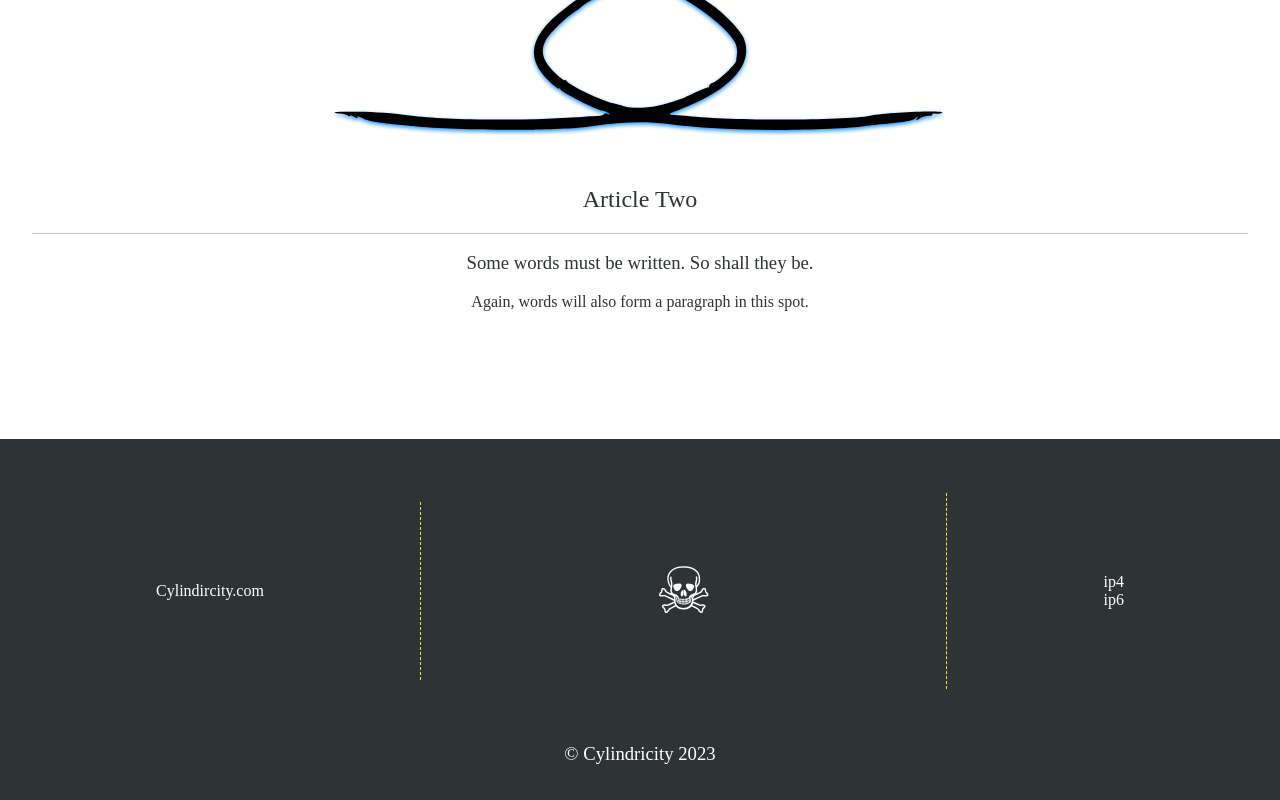
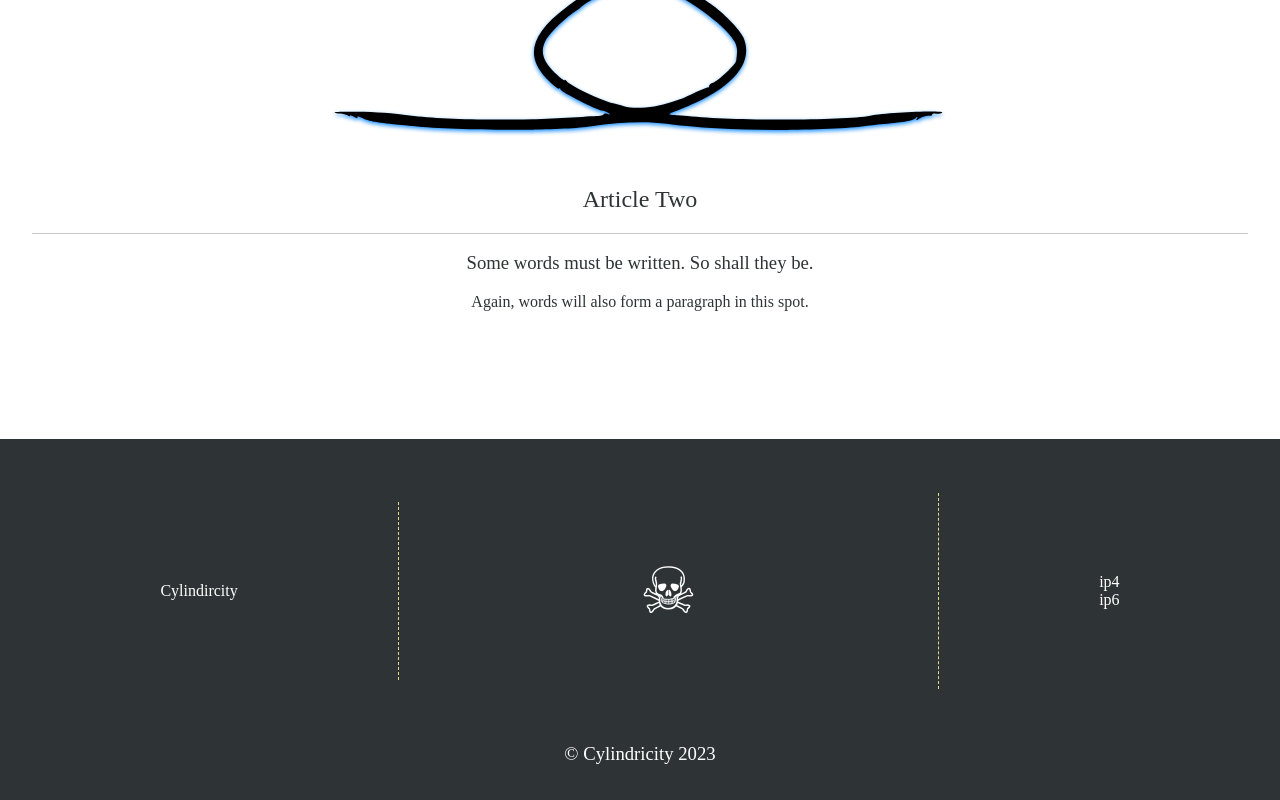
Before and after one commit to loBlade/loBlade.github.io, a plain HTML site: page index.html in a window 1280 px wide. Shown: the part 1301-2101 px from the top of the page. Drawn offline with Linux system fonts and the light colour scheme.

Commit message:
index.html change

```diff
--- a/index.html
+++ b/index.html
@@ -48,7 +48,7 @@
   <section>
   <h3 class="onlyScreen">Site Map</h3>
   <div>
-	Cylindircity.com<br/>
+	Cylindircity<br/>
   </div>
   <div class="plomo"></div>
   <div>
```
